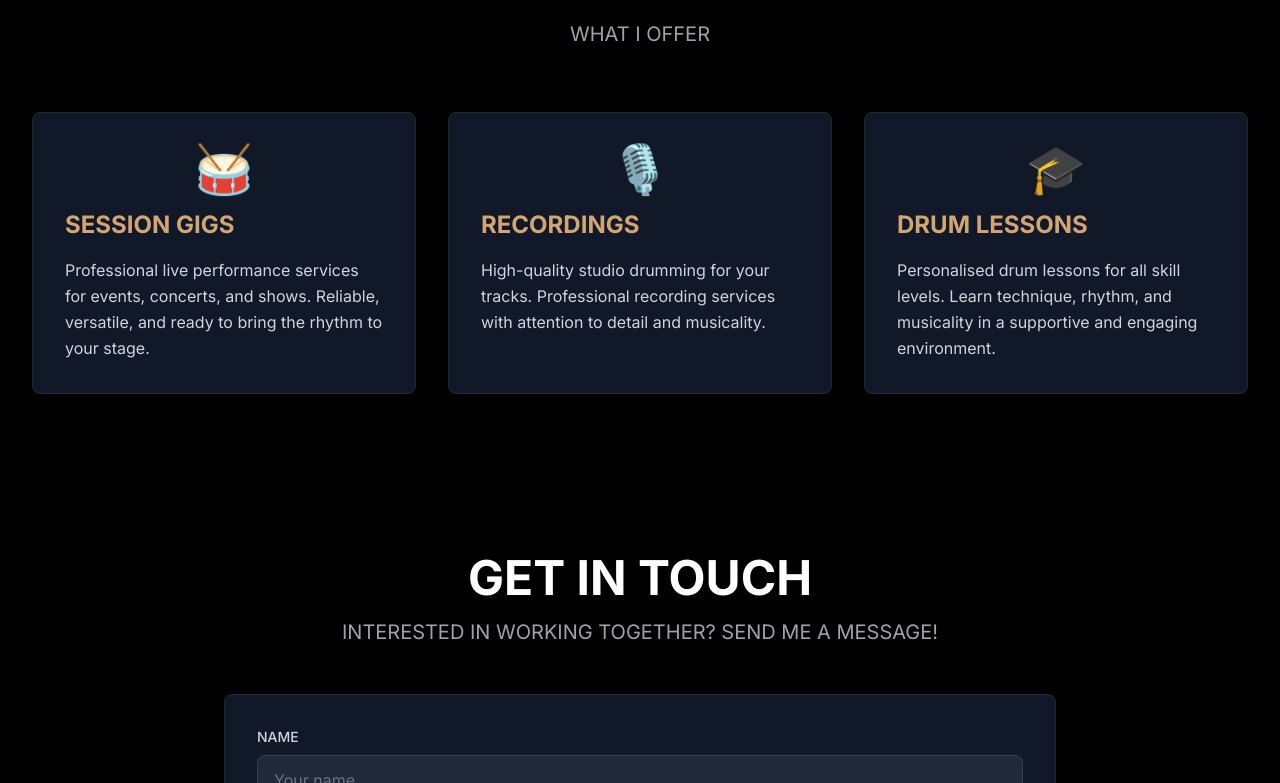
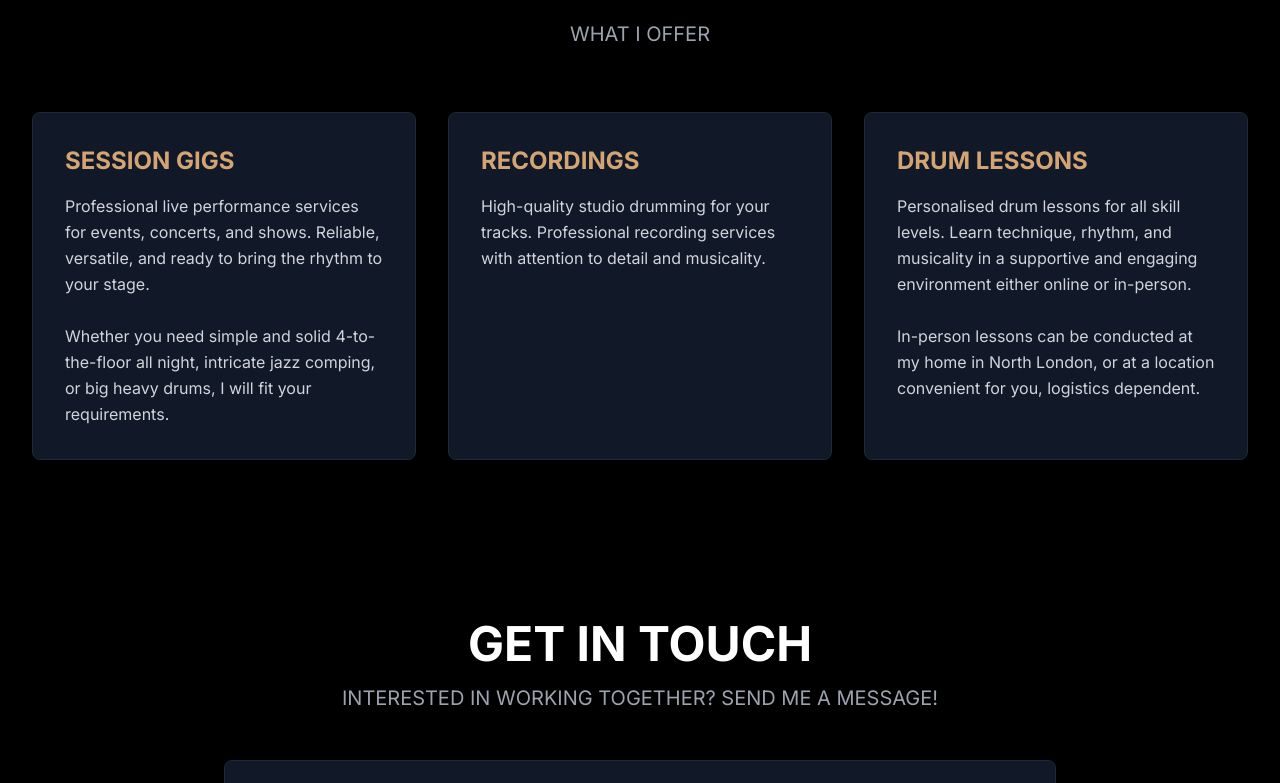
Before and after one commit to viccyp/vicvalentine-portfolio, a Next.js app: page / in a window 1280 px wide. Shown: the part 1457-2240 px from the top of the page. Built offline with nearby package versions, Linux system fonts and the light colour scheme.

Commit message:
Update service descriptions and remove icons from service boxes

```diff
--- a/components/Services.tsx
+++ b/components/Services.tsx
@@ -12,7 +12,7 @@ export default function Services() {
     },
     {
       title: 'Drum Lessons',
-      description: 'Personalised drum lessons for all skill levels. Learn technique, rhythm, and musicality in a supportive and engaging environment.',
+      description: 'Personalised drum lessons for all skill levels. Learn technique, rhythm, and musicality in a supportive and engaging environment either online or in-person. Lessons can be conducted at my home in North London, or at a location convenient for you, logistics dependent.',
       icon: '🎓',
     },
   ]
@@ -29,9 +29,24 @@ export default function Services() {
               key={index}
               className="bg-gray-900 p-8 rounded-lg border border-gray-800 hover:border-[#D4A574] transition-all duration-300 hover:shadow-xl hover:shadow-[#D4A574]/20"
             >
-              <div className="text-5xl mb-4 text-center">{service.icon}</div>
               <h3 className="text-2xl font-bold mb-4 text-[#D4A574] uppercase tracking-normal">{service.title}</h3>
-              <p className="text-gray-300 leading-relaxed">{service.description}</p>
+              {service.title === 'Session Gigs' ? (
+                <p className="text-gray-300 leading-relaxed">
+                  Professional live performance services for events, concerts, and shows. Reliable, versatile, and ready to bring the rhythm to your stage.
+                  <br />
+                  <br />
+                  Whether you need simple and solid 4-to-the-floor all night, intricate jazz comping, or big heavy drums, I will fit your requirements.
+                </p>
+              ) : service.title === 'Drum Lessons' ? (
+                <p className="text-gray-300 leading-relaxed">
+                  Personalised drum lessons for all skill levels. Learn technique, rhythm, and musicality in a supportive and engaging environment either online or in-person.
+                  <br />
+                  <br />
+                  In-person lessons can be conducted at my home in North London, or at a location convenient for you, logistics dependent.
+                </p>
+              ) : (
+                <p className="text-gray-300 leading-relaxed">{service.description}</p>
+              )}
             </div>
           ))}
         </div>
```
